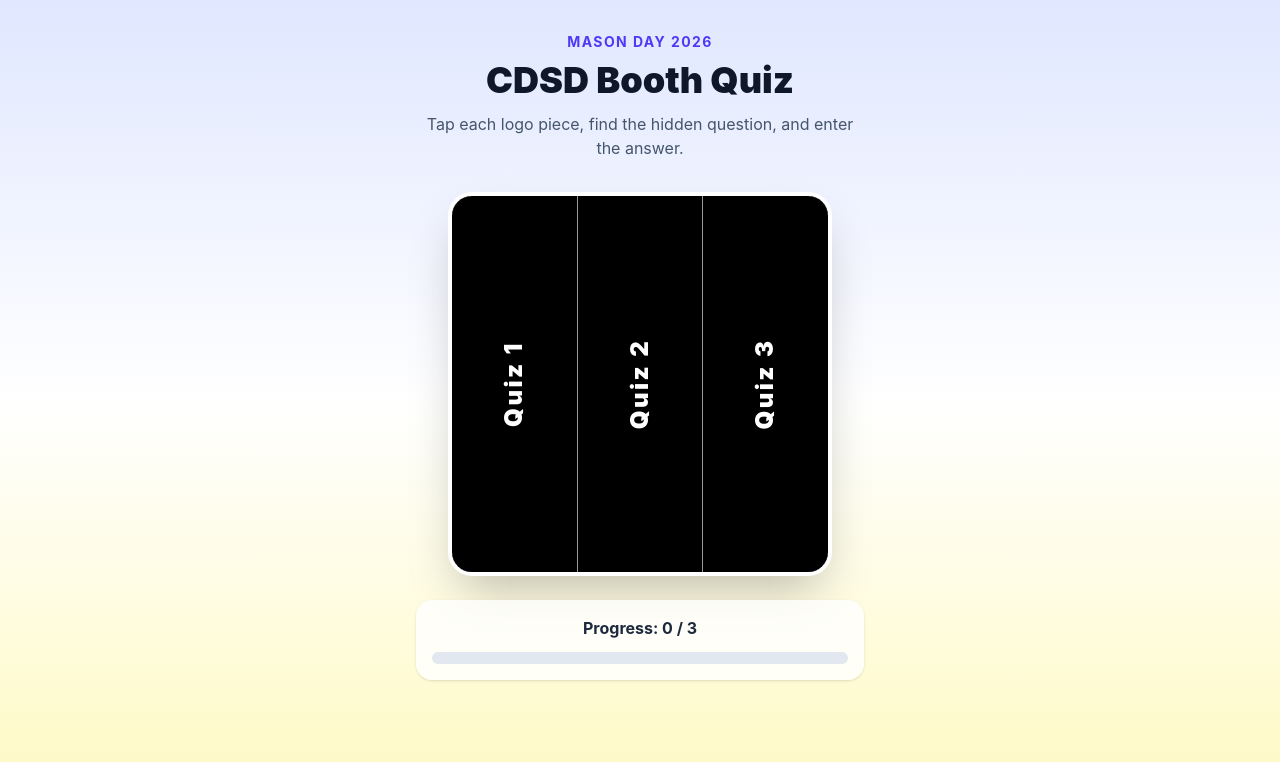
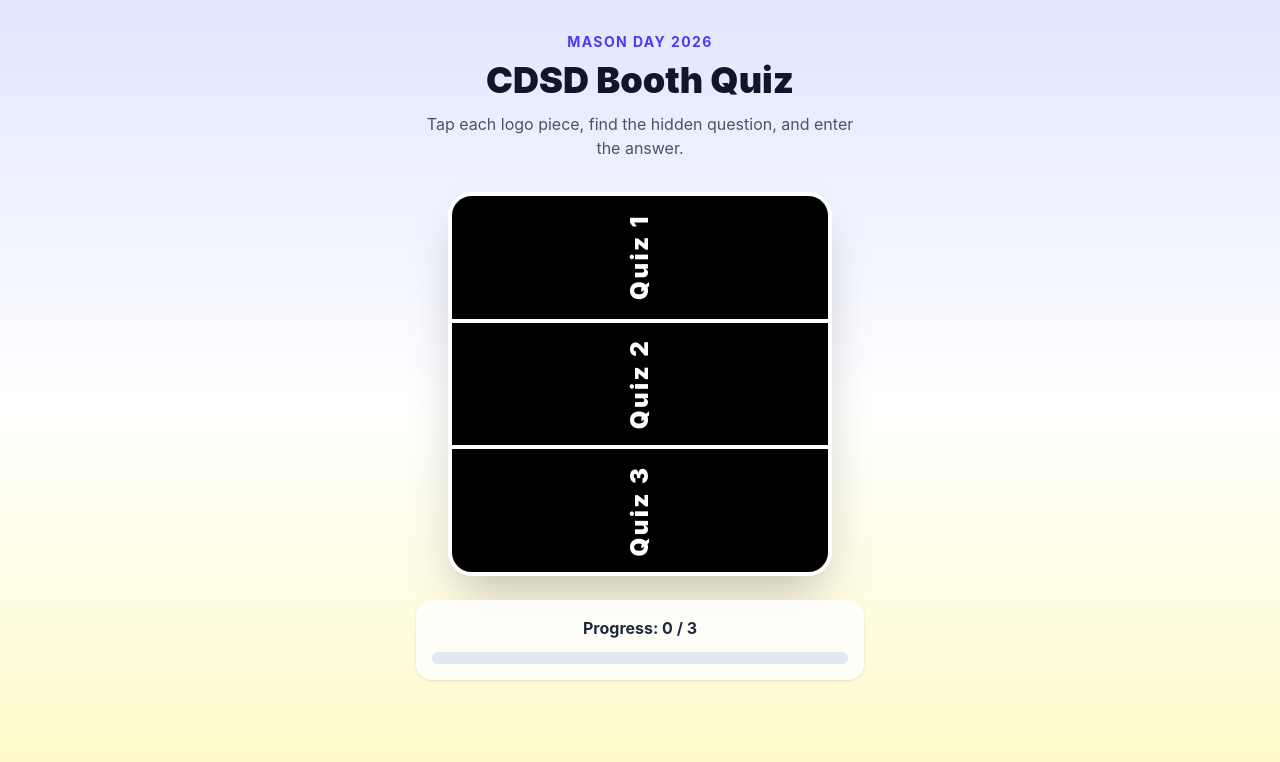
Before and after one commit to toh4/masonday-cdsd-booth-quiz, a React (Vite) app: page / in a window 1280 px wide. Shown: the top 762 px of the page. Built offline with nearby package versions, Linux system fonts and the light colour scheme.

Commit message:
update UI

```diff
--- a/src/components/LogoPuzzle.jsx
+++ b/src/components/LogoPuzzle.jsx
@@ -3,7 +3,7 @@ import PuzzlePiece from "./PuzzlePiece";
 function LogoPuzzle({ quizData, completedPieces, onSelectPiece }) {
   return (
     <div className="mx-auto aspect-square w-full max-w-sm overflow-hidden rounded-3xl border-4 border-white bg-black shadow-2xl">
-      <div className="flex h-full w-full">
+      <div className="flex flex-col h-full w-full">
         {quizData.map((piece, index) => (
           <PuzzlePiece
             key={piece.id}
--- a/src/components/PuzzlePiece.jsx
+++ b/src/components/PuzzlePiece.jsx
@@ -8,7 +8,7 @@ function PuzzlePiece({ piece, index, isCompleted, onClick }) {
   return (
     <button
       onClick={handleClick}
-      className="group relative h-full flex-1 overflow-hidden border-r border-white/60 last:border-r-0"
+      className="group relative h-full flex-1 overflow-hidden border-b-4 border-white last:border-b-0"
       aria-label={`Open quiz ${piece.id}`}
     >
       <div
@@ -22,7 +22,7 @@ function PuzzlePiece({ piece, index, isCompleted, onClick }) {
           style={{
             backgroundImage: "url('/assets/cdsd-logo.png')",
             backgroundSize: "300% 100%",
-            backgroundPosition: `${index * 50}% center`,
+            backgroundPosition: `center ${index * 50}%`,
           }}
         />
 
--- a/src/data/quizData.js
+++ b/src/data/quizData.js
@@ -8,8 +8,8 @@ const quizData = [
   {
     id: 2,
     clue: "Question 2 is near the CDSD booth table.",
-    answer: "quiz",
-    hint: "You are doing it right now.",
+    answer: "CDS",
+    hint: "The major associated with the booth.",
   },
   {
     id: 3,
```
